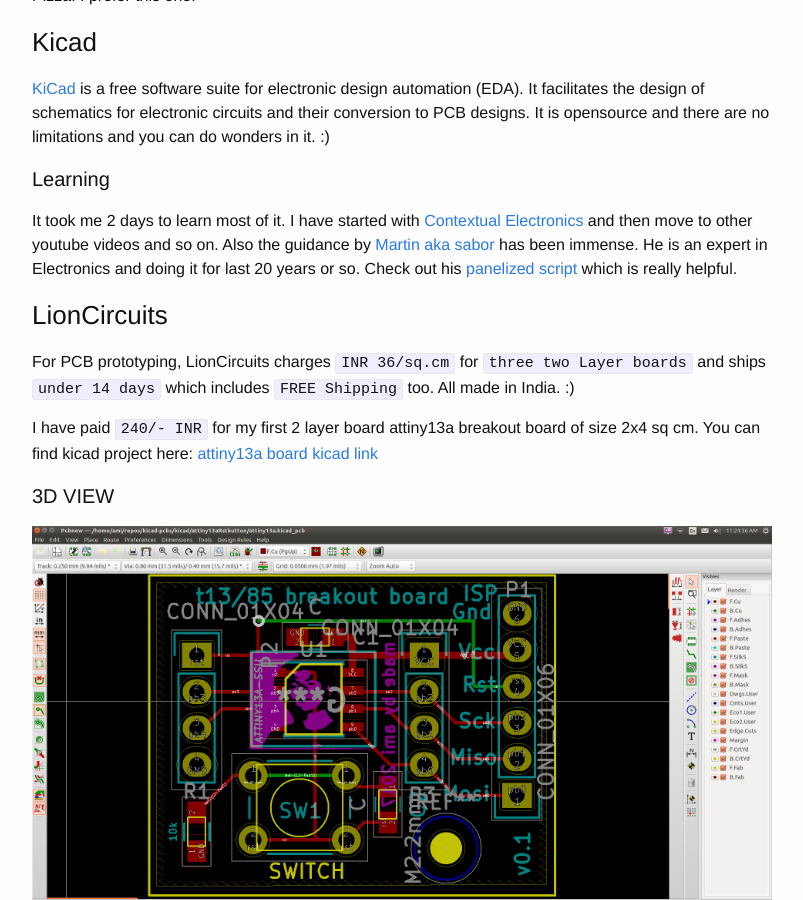
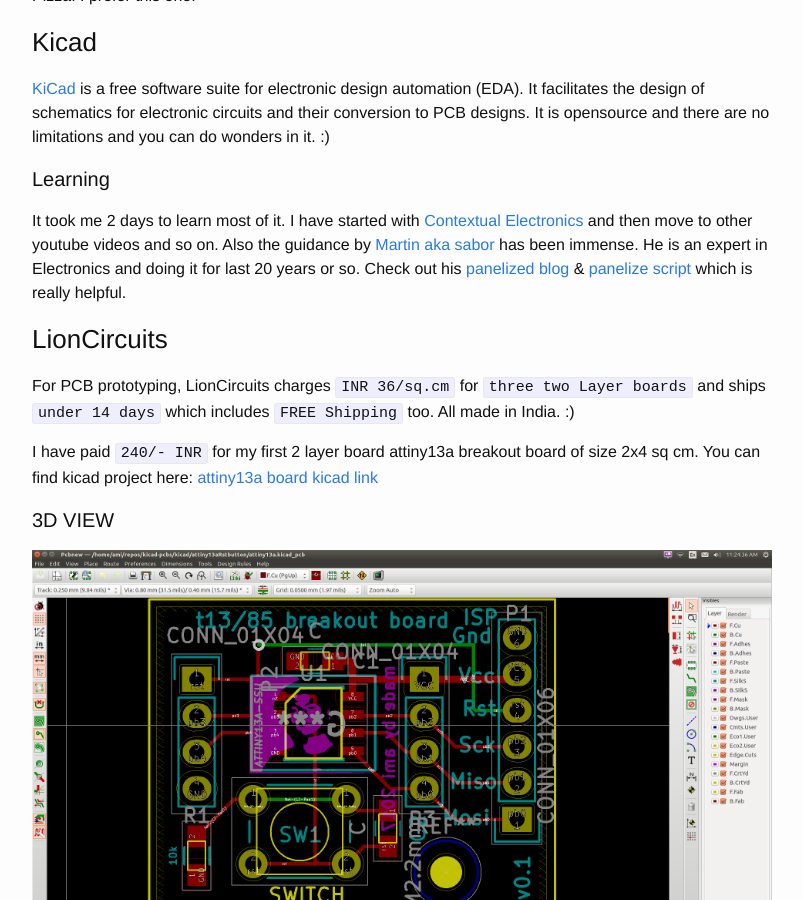
Before and after one commit to amitesh-singh/amitesh-singh.github.io, a Jekyll site: the page built from _posts/2017-02-02-creating-cheap-circuit-boards.markdown, in a window 1280 px wide and 900 px high, scrolled down 1750 px. Shown: the whole window, without its empty margins (238-1041 px from the left). Built offline with Jekyll 4.4.1, drawn with Linux system fonts in a browser that asks for light colours.

Commit message:
Add sabor's links

```diff
--- a/_posts/2017-02-02-creating-cheap-circuit-boards.markdown
+++ b/_posts/2017-02-02-creating-cheap-circuit-boards.markdown
@@ -40,7 +40,8 @@
 It took me 2 days to learn most of it. I have started with [Contextual Electronics][chris-link]
 and then move to other youtube videos and so on.
 Also the guidance by [Martin aka sabor][martin-blog-link] has been immense. He is an expert in
-Electronics and doing it for last 20 years or so. Check out his [panelized script][panel-link] which is really helpful.
+Electronics and doing it for last 20 years or so. Check out his [panelized blog][panel-link] &
+[panelize script][panelnew-link] which is really helpful.
 
 ### LionCircuits
 For PCB prototyping, LionCircuits charges `INR 36/sq.cm` for `three two Layer boards` and ships `under 14 days` which includes
```
Also changed, not shown: other parts of _posts/2017-02-02-creating-cheap-circuit-boards.markdown (+1 -0 lines).
